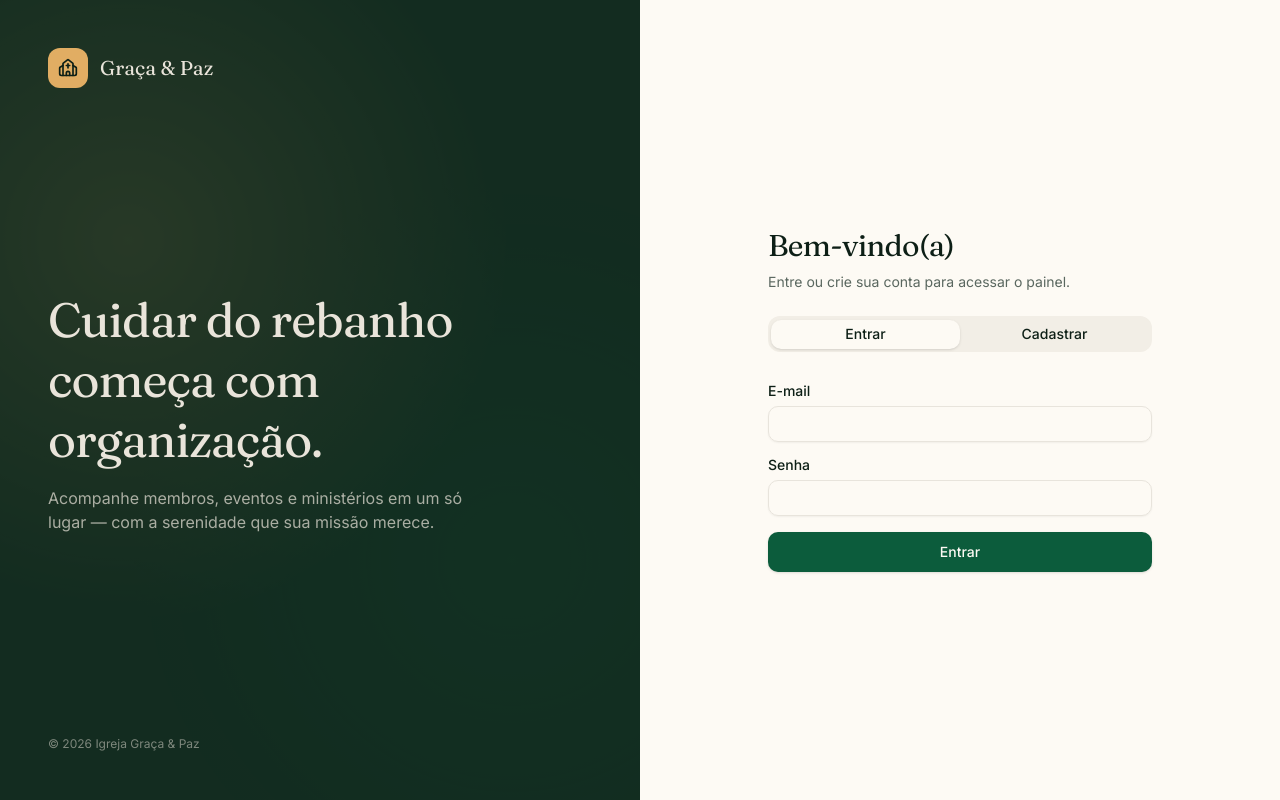
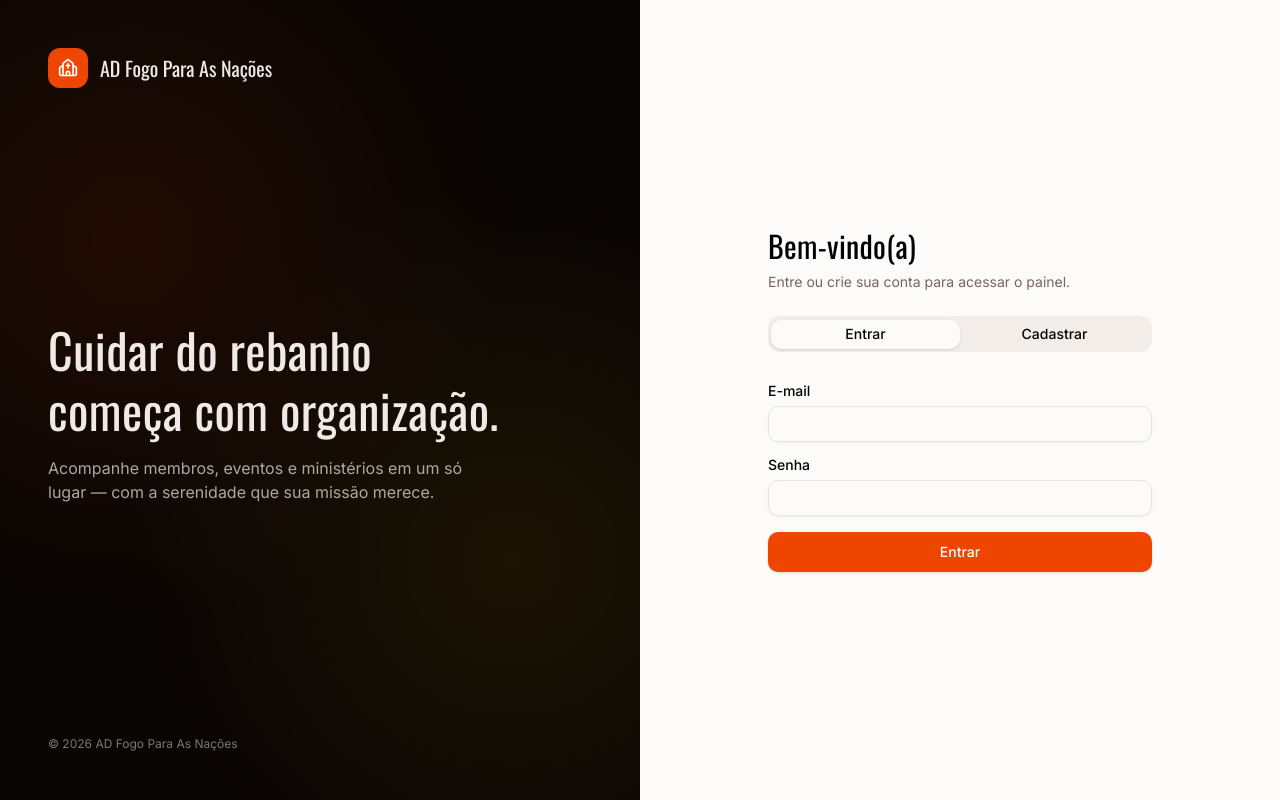
Before and after one commit to RenanDaSilvaSimao/projeto_igreja, a React (Vite) app in the folder front/: page / in a window 1280 px wide. Built offline with nearby package versions, Linux system fonts and the light colour scheme; no server answers.

Commit message:
feat: redesign tema fogo — laranja/preto/amarelo + AD Fogo Para As Nações

```diff
--- a/front/index.html
+++ b/front/index.html
@@ -3,10 +3,10 @@
   <head>
     <meta charset="UTF-8" />
     <meta name="viewport" content="width=device-width, initial-scale=1.0" />
-    <title>Graça & Paz — Gestão Eclesiástica</title>
+    <title>AD Fogo Para As Nações — Gestão Eclesiástica</title>
     <link rel="preconnect" href="https://fonts.googleapis.com" />
     <link rel="preconnect" href="https://fonts.gstatic.com" crossorigin />
-    <link href="https://fonts.googleapis.com/css2?family=Fraunces:opsz,wght@9..144,400;9..144,500;9..144,600;9..144,700&family=Inter:wght@400;500;600;700&display=swap" rel="stylesheet" />
+    <link href="https://fonts.googleapis.com/css2?family=Oswald:wght@400;500;600;700&family=Inter:wght@400;500;600;700&display=swap" rel="stylesheet" />
   </head>
   <body>
     <div id="root"></div>
--- a/front/src/components/app-sidebar.jsx
+++ b/front/src/components/app-sidebar.jsx
@@ -41,7 +41,7 @@ export function AppSidebar() {
             <Church className="h-5 w-5" />
           </div>
           <div className="flex flex-col group-data-[collapsible=icon]:hidden">
-            <span className="font-display text-base leading-tight">Graça & Paz</span>
+            <span className="font-display text-base leading-tight">AD Fogo Para As Nações</span>
             <span className="text-xs text-sidebar-foreground/60">Gestão Eclesiástica</span>
           </div>
         </div>
--- a/front/src/routes/index.jsx
+++ b/front/src/routes/index.jsx
@@ -82,13 +82,13 @@ function LoginPage() {
       <div className="hidden lg:flex flex-col justify-between p-12 bg-sidebar text-sidebar-foreground relative overflow-hidden">
         <div
           className="absolute inset-0 opacity-20"
-          style={{ background: "radial-gradient(circle at 20% 30%, oklch(0.78 0.11 75 / 0.5), transparent 50%), radial-gradient(circle at 80% 70%, oklch(0.42 0.09 160 / 0.5), transparent 50%)" }}
+          style={{ background: "radial-gradient(circle at 20% 30%, oklch(0.63 0.22 42 / 0.5), transparent 50%), radial-gradient(circle at 80% 70%, oklch(0.84 0.17 88 / 0.4), transparent 50%)" }}
         />
         <div className="relative flex items-center gap-3">
           <div className="flex h-10 w-10 items-center justify-center rounded-lg bg-sidebar-primary text-sidebar-primary-foreground">
             <Church className="h-5 w-5" />
           </div>
-          <span className="font-display text-xl">Graça & Paz</span>
+          <span className="font-display text-xl">AD Fogo Para As Nações</span>
         </div>
         <div className="relative space-y-4">
           <h1 className="font-display text-5xl leading-tight">
@@ -99,7 +99,7 @@ function LoginPage() {
           </p>
         </div>
         <div className="relative text-xs text-sidebar-foreground/50">
-          © {new Date().getFullYear()} Igreja Graça & Paz
+          © {new Date().getFullYear()} AD Fogo Para As Nações
         </div>
       </div>
 
--- a/front/src/styles.css
+++ b/front/src/styles.css
@@ -36,49 +36,53 @@
   --color-sidebar-accent-foreground: var(--sidebar-accent-foreground);
   --color-sidebar-border: var(--sidebar-border);
   --color-sidebar-ring: var(--sidebar-ring);
-  --font-display: "Fraunces", Georgia, serif;
+  --font-display: "Oswald", Impact, sans-serif;
   --font-sans: "Inter", system-ui, sans-serif;
 }
 
 :root {
   --radius: 0.75rem;
 
-  --background: oklch(0.985 0.008 85);
-  --foreground: oklch(0.22 0.03 160);
+  /* Fundo branco quente */
+  --background: oklch(0.99 0.003 60);
+  --foreground: oklch(0.1 0.01 40);
 
   --card: oklch(1 0 0);
-  --card-foreground: oklch(0.22 0.03 160);
+  --card-foreground: oklch(0.1 0.01 40);
 
   --popover: oklch(1 0 0);
-  --popover-foreground: oklch(0.22 0.03 160);
+  --popover-foreground: oklch(0.1 0.01 40);
 
-  --primary: oklch(0.42 0.09 160);
-  --primary-foreground: oklch(0.985 0.008 85);
+  /* Laranja — cor principal (botões, links, ícones) */
+  --primary: oklch(0.63 0.22 42);
+  --primary-foreground: oklch(1 0 0);
 
-  --secondary: oklch(0.94 0.02 85);
-  --secondary-foreground: oklch(0.28 0.04 160);
+  --secondary: oklch(0.94 0.01 55);
+  --secondary-foreground: oklch(0.2 0.01 40);
 
-  --muted: oklch(0.95 0.012 85);
-  --muted-foreground: oklch(0.5 0.02 160);
+  --muted: oklch(0.95 0.008 55);
+  --muted-foreground: oklch(0.52 0.02 40);
 
-  --accent: oklch(0.78 0.11 75);
-  --accent-foreground: oklch(0.22 0.03 160);
+  /* Amarelo/dourado — acento */
+  --accent: oklch(0.84 0.17 88);
+  --accent-foreground: oklch(0.1 0.01 40);
 
   --destructive: oklch(0.55 0.21 27);
-  --destructive-foreground: oklch(0.985 0 0);
+  --destructive-foreground: oklch(0.99 0 0);
 
-  --border: oklch(0.9 0.015 85);
-  --input: oklch(0.92 0.012 85);
-  --ring: oklch(0.42 0.09 160);
+  --border: oklch(0.9 0.008 55);
+  --input: oklch(0.92 0.006 55);
+  --ring: oklch(0.63 0.22 42);
 
-  --sidebar: oklch(0.27 0.04 160);
-  --sidebar-foreground: oklch(0.92 0.015 85);
-  --sidebar-primary: oklch(0.78 0.11 75);
-  --sidebar-primary-foreground: oklch(0.22 0.03 160);
-  --sidebar-accent: oklch(0.33 0.045 160);
-  --sidebar-accent-foreground: oklch(0.985 0.008 85);
-  --sidebar-border: oklch(0.33 0.045 160);
-  --sidebar-ring: oklch(0.78 0.11 75);
+  /* Sidebar preta com acentos laranja */
+  --sidebar: oklch(0.12 0.01 40);
+  --sidebar-foreground: oklch(0.94 0.008 55);
+  --sidebar-primary: oklch(0.63 0.22 42);
+  --sidebar-primary-foreground: oklch(1 0 0);
+  --sidebar-accent: oklch(0.19 0.015 40);
+  --sidebar-accent-foreground: oklch(0.94 0.008 55);
+  --sidebar-border: oklch(0.21 0.015 40);
+  --sidebar-ring: oklch(0.63 0.22 42);
 }
 
 @layer base {
@@ -93,6 +97,6 @@
   }
   h1, h2, h3, h4 {
     font-family: var(--font-display);
-    letter-spacing: -0.02em;
+    letter-spacing: 0.01em;
   }
 }
```
